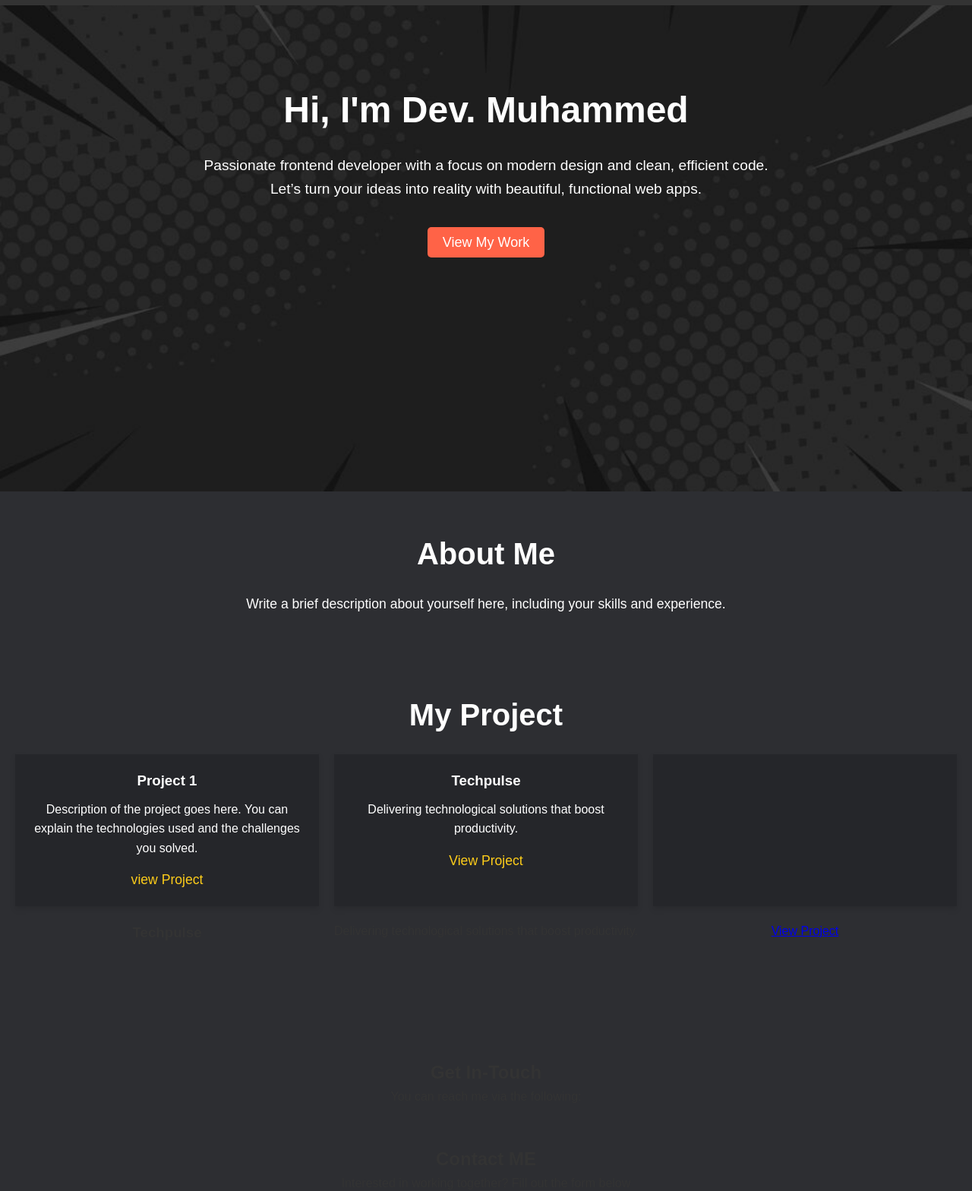
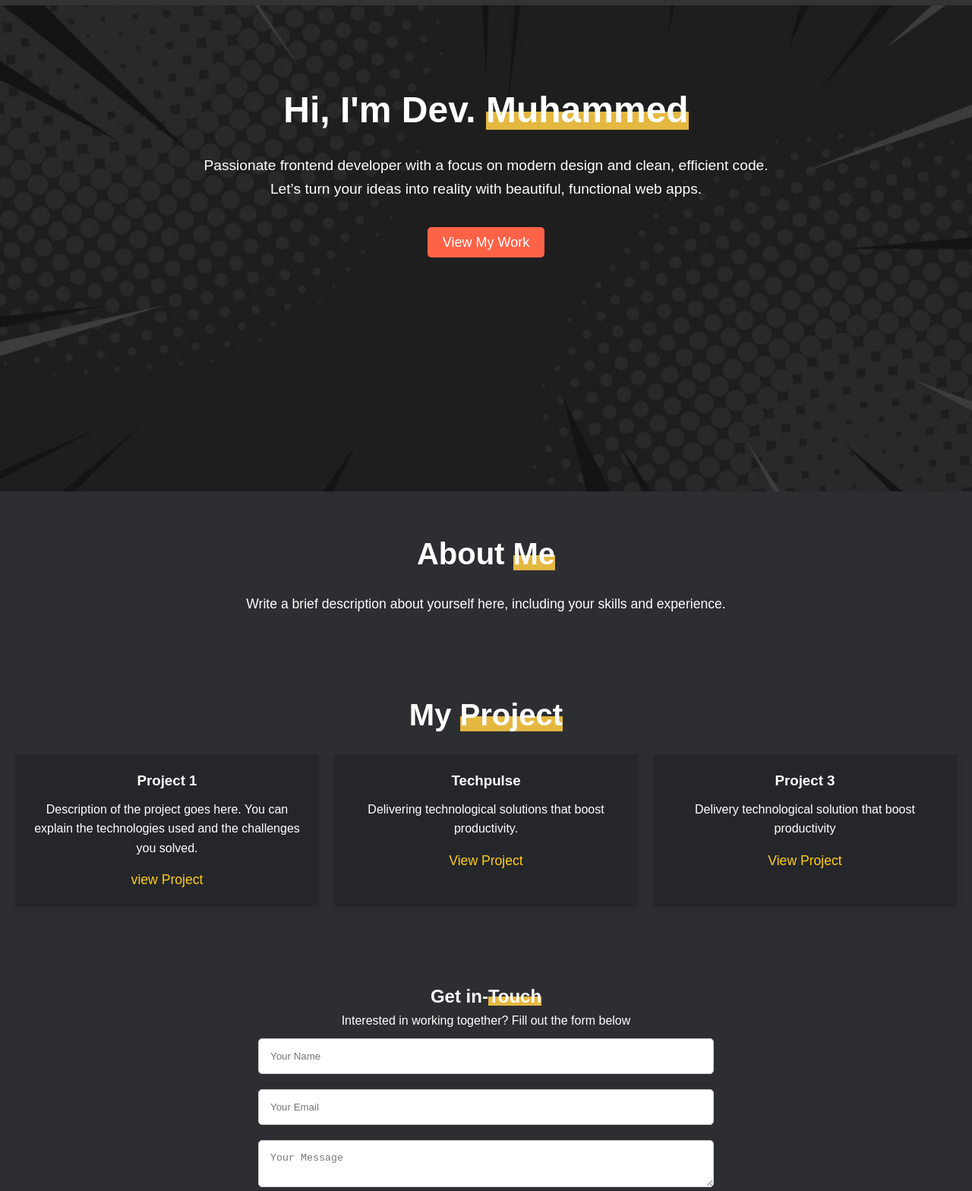
Before and after one commit to oladelemuhammed2/portfolio, a plain HTML site: page index.html in a window 1280 px wide. Shown: the part 91-1659 px from the top of the page at 76% size. Drawn offline with Linux system fonts and the light colour scheme.

Commit message:
update portfolio with new changes

```diff
--- a/index.html
+++ b/index.html
@@ -18,7 +18,7 @@
 <body>
   <header>
     <div>
-    <img src="images/logo.png" alt="Logo" width="300px" height="70px">
+    <img src="images/logo.png" alt="Logo" width="300px" height="70px" >
   </div>
     <nav>
         <div class="menu-toggle">
@@ -40,20 +40,20 @@
 
 
   <section id="hero" data-aos="fade-up">
-      <h1>Hi, I'm Dev. Muhammed</h1>
+      <h1>Hi, I'm Dev. <span>Muhammed</span></h1>
     <p>Passionate frontend developer with a focus on modern design and clean, efficient code.<br> Let’s turn your ideas into reality with beautiful, functional web apps.</p>
     <a href="#project" class="btn">View My Work</a>
   </section>
 
 
   <section id="about">
-    <h2>About Me</h2>
+    <h2>About <span>Me</span></h2>
     <p>Write a brief description about yourself here, including your skills and experience.</p>
   </section>
 
 
   <section id="project">
-    <h2>My Project</h2>
+    <h2>My <span>Project</span></h2>
     <div class="project-list">
       <div class="project">
         <h3>Project 1</h3>
@@ -66,9 +66,9 @@
         <p>Delivering technological solutions that boost productivity.</p>
         <a href="#" target="_blank">View Project</a>
       </div>
-      <div class="project"></div>
-        <h3>Techpulse</h3>
-        <p>Delivering technological solutions that boost productivity.</p>
+      <div class="project">
+        <h3>Project 3</h3>
+        <p>Delivery technological solution that boost productivity</p>
         <a href="#" target="_blank">View Project</a>
       </div>
     </div>
@@ -76,20 +76,7 @@
 
 
   <section id="contact">
-    <div id="contact">
-      <h2>Get In-Touch</h2>
-      <p>You can reach me via the following:</p>
-      <ul class="social-icons">
-      <li><a href="<https://github.com/your-username>" ta
-      rget="_blank"><i class="fab fa-github"></i></a></li>
-      <li><a href="<https://linkedin.com/in/your-username
-      >" target="_blank"><i class="fab fa-linkedin"></i></a></li>
-      <li><a href="mailto:your-email@example.com"><i clas
-      s="fas fa-envelope"></i></a></li>
-      </ul>
-      </div>
-      <div>
-        <h2>Contact ME</h2>
+        <h2>Get in-<span>Touch</span></h2>
     <P>Interested in working together? Fill out the form below</P>
     <form action="submit-form.php" method="POST">
       <input type="text" name="name" placeholder="Your Name" required>
@@ -97,7 +84,6 @@
       <textarea name="message" placeholder="Your Message" required></textarea>
       <button type="submit">Send Message</button>
     </form>
-      </div>
   </section>
 
 
--- a/style.css
+++ b/style.css
@@ -118,6 +118,13 @@ header nav ul li a:hover {
     color: #fff;
 }
 
+#hero h1 span {
+    background-image: linear-gradient(#E5B841, #E5B841);
+    background-repeat: no-repeat;
+    background-position: bottom left;
+    background-size: 100% 45%;
+}
+
 #hero p {
     font-size: 1.2rem;
     margin-bottom: 40px;
@@ -150,6 +157,13 @@ header nav ul li a:hover {
     color: #fff;
 }
 
+#about h2 span {
+    background-image: linear-gradient(#E5B841, #E5B841);
+    background-repeat: no-repeat;
+    background-position: bottom left;
+    background-size: 100% 45%;
+}
+
 #about p {
     font-size: 1.1rem;
     margin: 0 auto;
@@ -168,6 +182,13 @@ header nav ul li a:hover {
     font-size: 2.5rem;
     margin-bottom: 20px;
     color: #fff;
+}
+
+#project h2 span {
+    background-image: linear-gradient(#E5B841, #E5B841);
+    background-repeat: no-repeat;
+    background-position: bottom left;
+    background-size: 100% 45%;
 }
 
 .project-list {
@@ -203,87 +224,19 @@ header nav ul li a:hover {
     text-decoration: underline;
 }
 
-/* .project {
-    background-color: #25262a;
-    padding: 20px;
-    box-shadow: 0 4px 8px rgba(0, 0, 0, 0.1);
-}
-
-.project h3 {
-    margin-bottom: 10px;
-    color: #fff;
-}
-
-.project p {
-    font-size: 1rem;
-    margin-bottom: 15px;
-    color: #fff;
-}
-
-.project a {
-    color: #FECD1A ;
-    text-decoration: none;
-    font-size: 1.1rem;
-}
-
-.project a:hover {
-    text-decoration: underline;
-}
-
-.project-three {
-    background-color: #25262a;
-    padding: 20px;
-    box-shadow: 0 4px 8px rgba(0, 0, 0, 0.1);
-}
-
-
-.project-three h3 {
-    margin-bottom: 10px;
-    color: #fff;
-}
-
-.project-three p {
-    font-size: 1rem;
-    margin-bottom: 15px;
-    color: #fff;
-}
-
-.project-three a {
-    color: #FECD1A ;
-    text-decoration: none;
-    font-size: 1.1rem;
-}
-
-.project-three a:hover {
-    text-decoration: underline;
-} */
-
-/* Contact section */
-
- /* Social icons styling */
- .social-icons {
-    list-style: none;
-    display: flex;
-    gap: 15px;
-    justify-content: center;
-    padding: 0;
-    }
-    .social-icons li a {
-    color: #fff;
-    font-size: 2rem;
-    transition: color 0.3s;
-    }
-    .social-icons li a:hover {
-    color: #ff6347;
-    }
+/* contact styling */
 #contact {
     padding: 50px 20px;
     background-color: #2d2e32;
     text-align: center;
+    color: #fff;
 }
 
-#Contact h2 {
-    color: white;
+#contact h2 span {
+    background-image: linear-gradient(#E5B841, #E5B841);
+    background-repeat: no-repeat;
+    background-position: bottom left;
+    background-size: 100% 45%;
 }
 
 #contact form {
```
